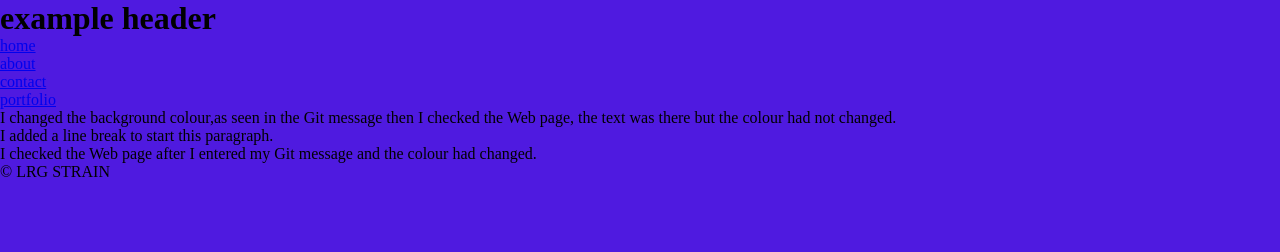
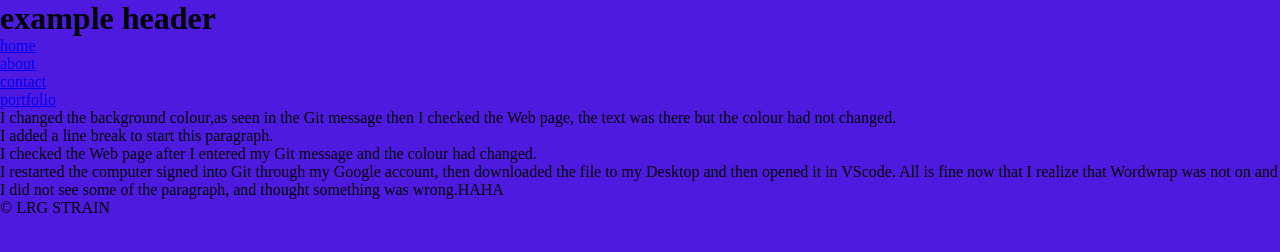
Before and after one commit to lyle2019/fiftythree, a plain HTML site: page index.html in a window 1280 px wide. Drawn offline with Linux system fonts and the light colour scheme.

Commit message:
start up test

```diff
--- a/index.html
+++ b/index.html
@@ -33,6 +33,7 @@
         </nav>
 
         <p>I changed the background colour,as seen in the Git message then I checked the Web page, the text was there but the colour had not changed.</br>I added a line break to start this paragraph.</br>I checked the Web page after I entered my Git message and the colour had changed.</p>
+        <p>I restarted the computer signed into Git through my Google account, then downloaded the file to my Desktop and then opened it in VScode. All is fine now that I realize that Wordwrap was not on and I did not see some of the paragraph, and thought something was wrong.HAHA</p>
 
 
         <footer><p>&copy; LRG STRAIN</p></footer>
```
